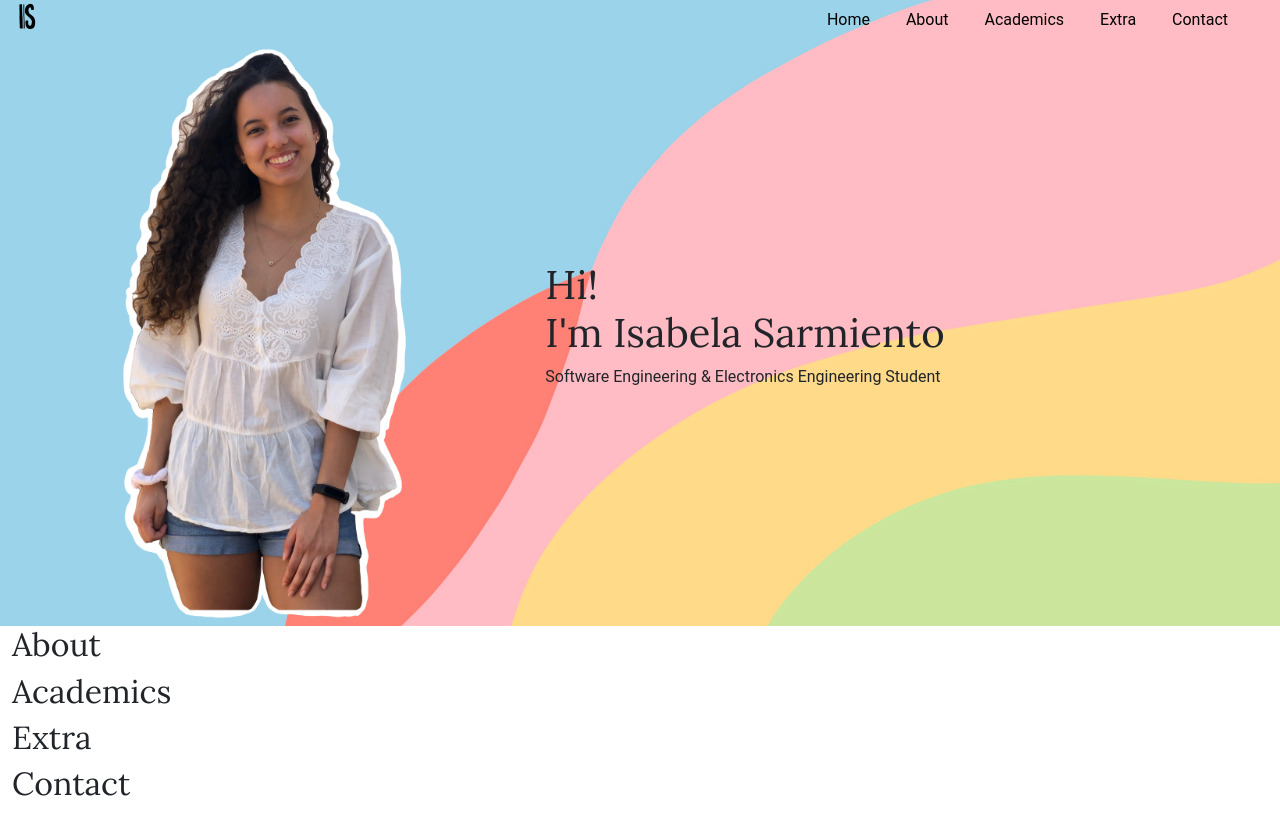
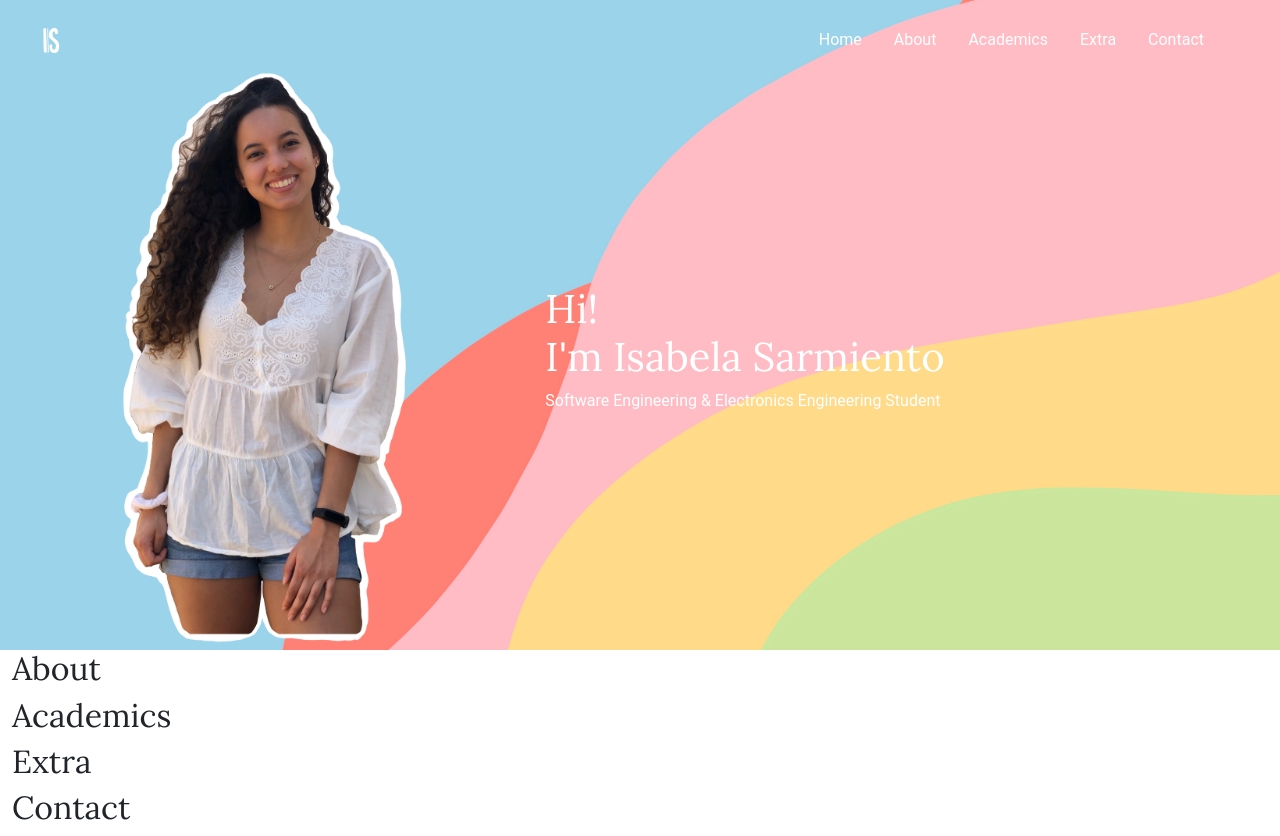
Before and after one commit to imsarmiento/web_e1, a plain HTML site: page index.html in a window 1280 px wide. Before the commit the page ends 812 px from the top, so only its background shows below. Drawn offline with nearby package versions, Linux system fonts and the light colour scheme.

Commit message:
medio responsive

```diff
--- a/index.html
+++ b/index.html
@@ -17,27 +17,44 @@
     <!-- Own CSS-->
     <link rel="stylesheet" type="text/css" href="style.css" />
 
+    <!-- Font awesome -->
+    <script
+      src="https://kit.fontawesome.com/ab2b6b4952.js"
+      crossorigin="anonymous"
+    ></script>
+
     <meta name="viewport" content="width=device-width, initial-scale=1.0" />
     <title>My Website · Isabela Sarmiento</title>
   </head>
   <body>
     <div class="container-fluid">
       <div class="row bg-image">
-        <div class="row">
-          <div class="col">
-            <img src="img/logo_black.png" alt="IS logo" class="logo" />
-          </div>
-          <div class="col-10">
-            <nav class="navbar justify-content-end">
-              <ul>
-                <li><a href="#home">Home</a></li>
-                <li><a href="#about">About</a></li>
-                <li><a href="#academics">Academics</a></li>
-                <li><a href="#extra">Extra</a></li>
-                <li><a href="#contact">Contact</a></li>
-              </ul>
-            </nav>
-          </div>
+        <div class="row pt-3">
+          <nav class="navbar navbar-expand-md">
+            <div class="container-fluid">
+              <img src="img/logo_white.png" alt="IS logo" class="logo" />
+              <button
+                class="navbar-toggler"
+                type="button"
+                data-bs-toggle="collapse"
+                data-bs-target="#navbarSupportedContent"
+                aria-controls="navbarSupportedContent"
+                aria-expanded="false"
+                aria-label="Toggle navigation"
+              >
+                <i class="fas fa-bars color-white"></i>
+              </button>
+              <div class="collapse navbar-collapse" id="navbarSupportedContent">
+                <ul class="navbar-nav ms-auto flex-nowrap">
+                  <li class="nav-item"><a href="#home">Home</a></li>
+                  <li class="nav-item"><a href="#about">About</a></li>
+                  <li class="nav-item"><a href="#academics">Academics</a></li>
+                  <li class="nav-item"><a href="#extra">Extra</a></li>
+                  <li class="nav-item"><a href="#contact">Contact</a></li>
+                </ul>
+              </div>
+            </div>
+          </nav>
         </div>
         <header>
           <div class="row" id="home">
@@ -49,7 +66,7 @@
               />
             </div>
             <div class="col-sm v-center">
-              <div>
+              <div class="font-white">
                 <h1>
                   <div>Hi!</div>
                   <div>I'm Isabela Sarmiento</div>
@@ -74,5 +91,21 @@
         <h2>Contact</h2>
       </div>
     </div>
+    <script
+      src="https://cdn.jsdelivr.net/npm/@popperjs/core@2.5.4/dist/umd/popper.min.js"
+      integrity="sha384-q2kxQ16AaE6UbzuKqyBE9/u/KzioAlnx2maXQHiDX9d4/zp8Ok3f+M7DPm+Ib6IU"
+      crossorigin="anonymous"
+    ></script>
+    <script
+      src="https://cdn.jsdelivr.net/npm/bootstrap@5.0.0-beta1/dist/js/bootstrap.min.js"
+      integrity="sha384-pQQkAEnwaBkjpqZ8RU1fF1AKtTcHJwFl3pblpTlHXybJjHpMYo79HY3hIi4NKxyj"
+      crossorigin="anonymous"
+    ></script>
+    <script src="js/bootstrap.js"></script>
+
+    <!-- Los que mas han servido
+    <script src="https://code.jquery.com/jquery-2.1.3.min.js"></script>
+    <script src="http://maxcdn.bootstrapcdn.com/bootstrap/3.3.1/js/bootstrap.min.js"></script>
+    -->
   </body>
 </html>
--- a/style.css
+++ b/style.css
@@ -12,6 +12,14 @@ h2 {
 p,
 ul {
   font-family: "Roboto", sans-serif;
+}
+
+.font-white {
+  color: white;
+}
+
+.color-white {
+  color: white;
 }
 
 .v-center {
@@ -40,7 +48,7 @@ ul > li {
 }
 
 li a {
-  color: black;
+  color: white;
   text-align: center;
   padding: 14px 16px;
   text-decoration: none;
```
